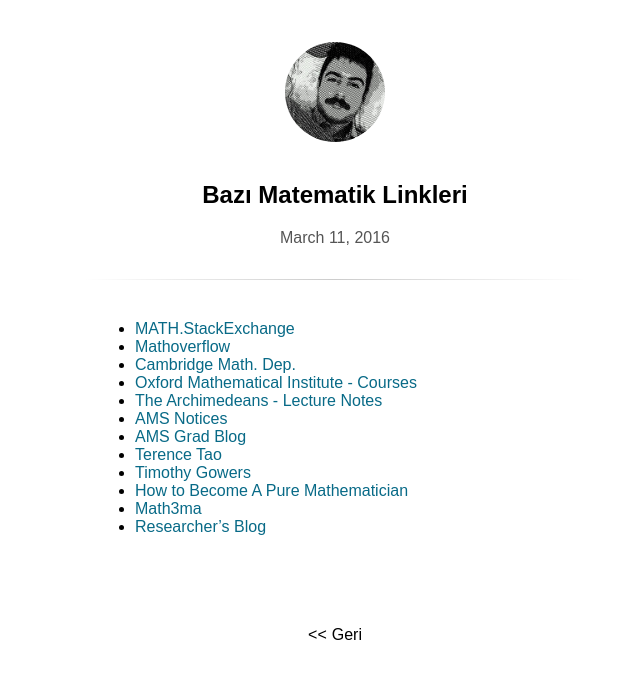
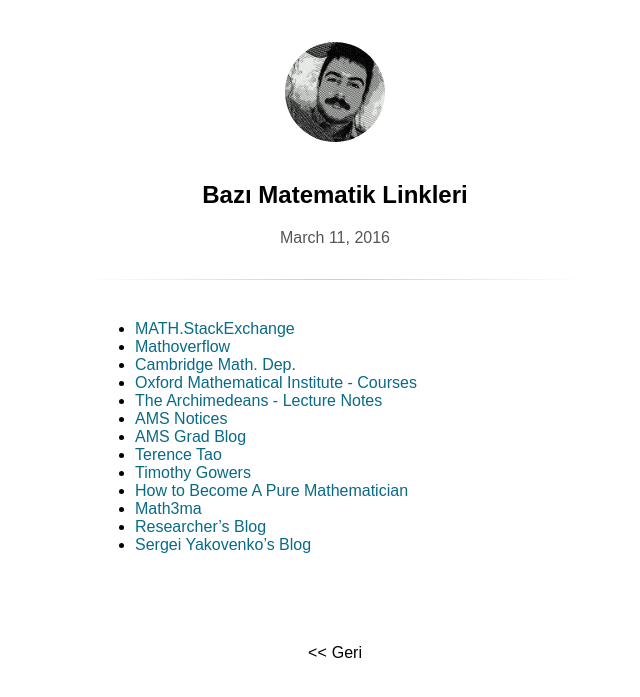
Before and after one commit to hakanergul/hakanergul.github.io, a Jekyll site: the page built from _posts/2016-03-11-bazi-matematik-linkleri.md, in a window 1280 px wide. Shown: the top 697 px of the page, without its empty margins (305-945 px from the left). Built offline with Jekyll 4.4.1, drawn with Linux system fonts in a browser that asks for light colours; some web fonts are replaced; comment, search, counter and statistics services are not loaded.

Commit message:
Update 2016-03-11-bazi-matematik-linkleri.md

```diff
--- a/_posts/2016-03-11-bazi-matematik-linkleri.md
+++ b/_posts/2016-03-11-bazi-matematik-linkleri.md
@@ -16,3 +16,4 @@
 + [How to Become A Pure Mathematician](http://hbpms.blogspot.com.tr/){:target="_blank"}
 + [Math3ma](http://www.math3ma.com/){:target="_blank"}
 + [Researcher's Blog](https://aclinks.wordpress.com/){:target="_blank"}
++ [Sergei Yakovenko's Blog](https://yakovenko.wordpress.com/)
```
